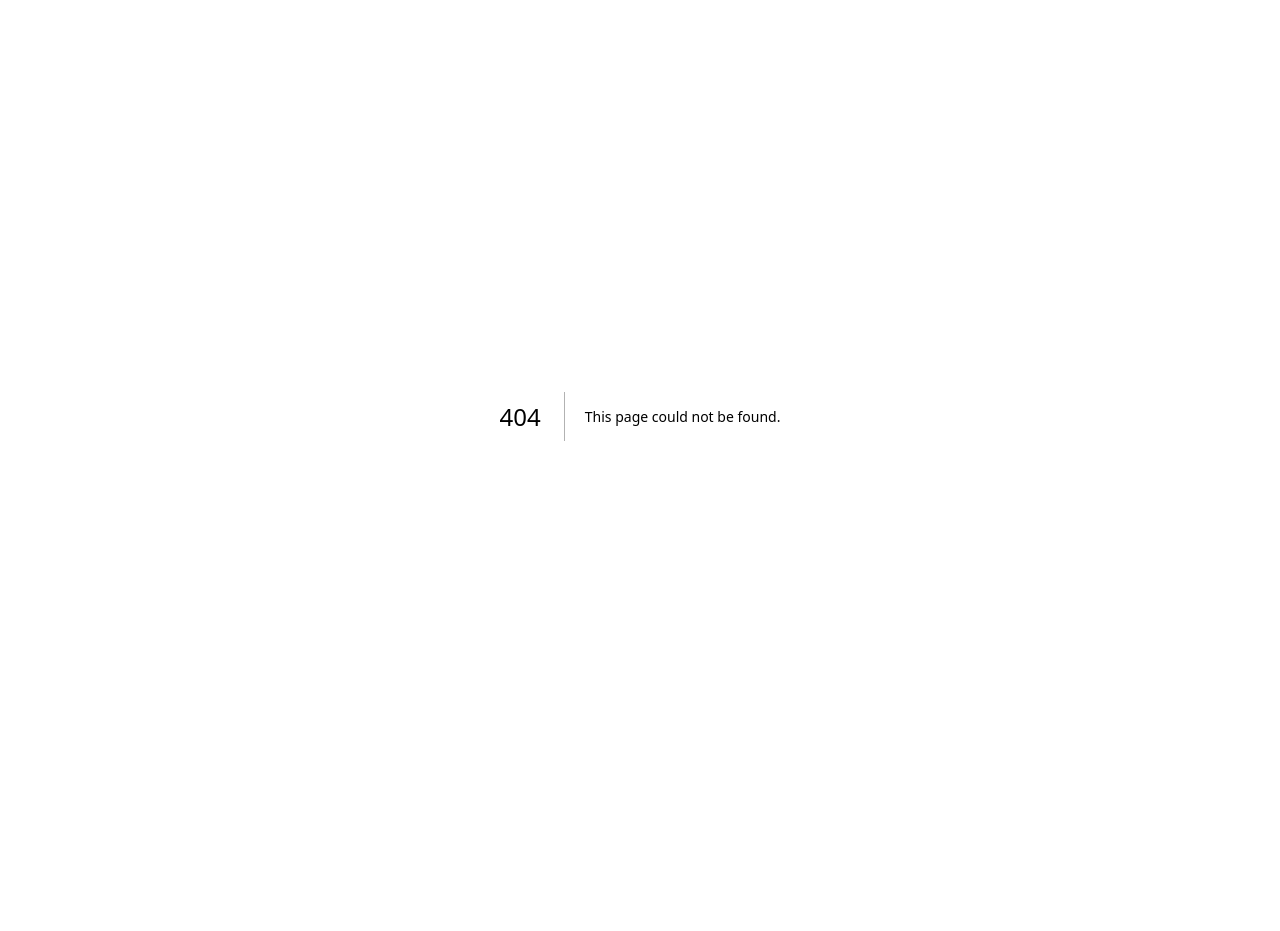
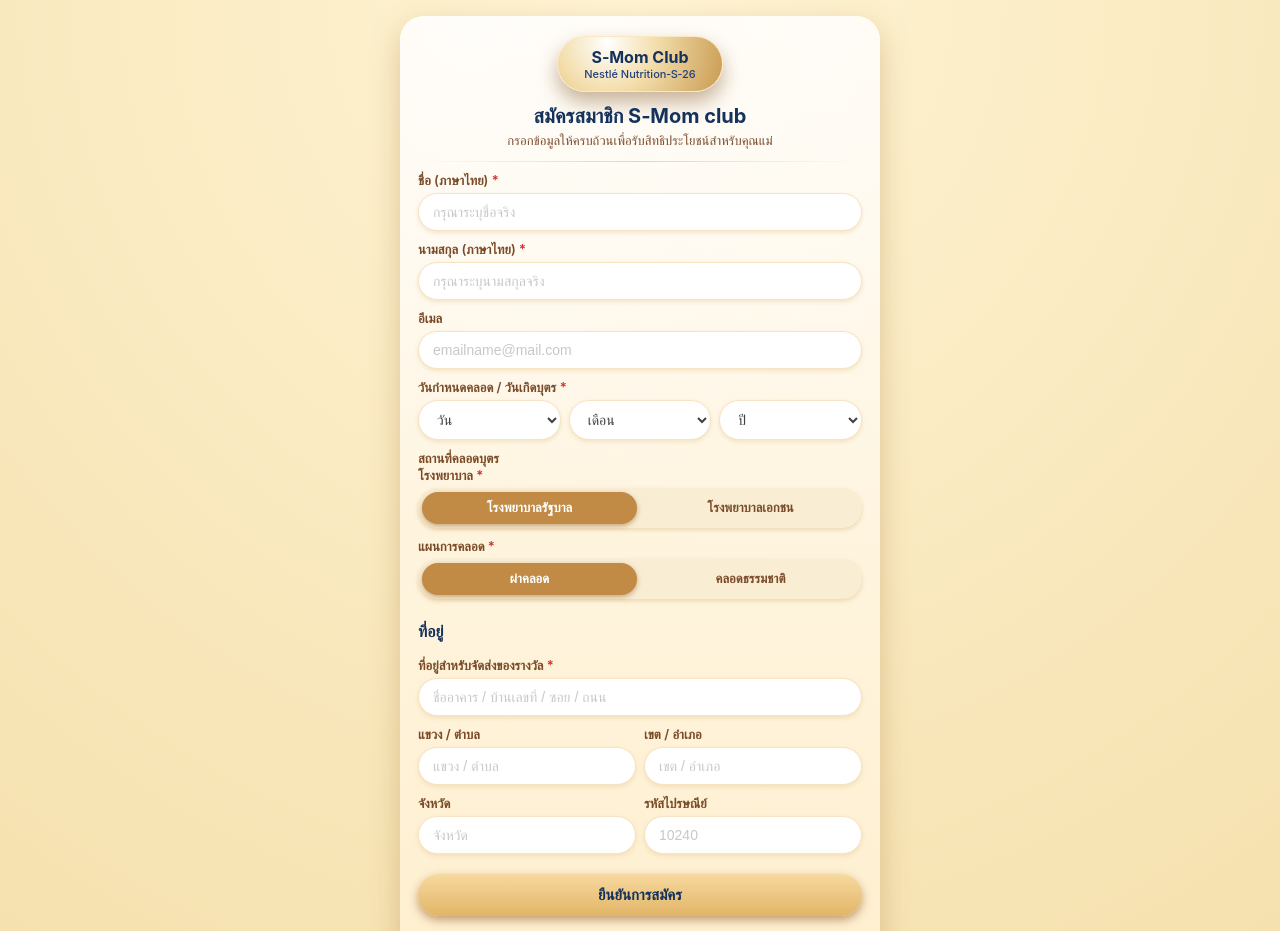
Before and after one commit to gyants/s-mommockup, a Next.js app: page /register in a window 1280 px wide. Before the commit this address had no page. Shown: the top 931 px of the page. Before the commit the page ends 832 px from the top, so only its background shows below. Built offline with nearby package versions, Linux system fonts and the light colour scheme.

Commit message:
Implement registration page with form handling

```diff
--- /dev/null
+++ b/app/register/page.tsx
@@ -0,0 +1,281 @@
+'use client';
+
+import React, { useState } from 'react';
+import { useRouter } from 'next/navigation';
+
+export default function RegisterPage() {
+  const router = useRouter();
+  const [submitting, setSubmitting] = useState(false);
+
+  function handleChipClick(
+    e: React.MouseEvent<HTMLDivElement>,
+    hiddenName: string
+  ) {
+    const btn = (e.target as HTMLElement).closest<HTMLButtonElement>('.chip');
+    if (!btn) return;
+
+    const group = btn.closest<HTMLDivElement>('.');
+    const chips = (btn.parentElement as HTMLDivElement).querySelectorAll<HTMLButtonElement>('.chip');
+    chips.forEach((ch) => ch.classList.remove('active'));
+    btn.classList.add('active');
+
+    const hidden = document.querySelector<HTMLInputElement>(
+      `input[name="${hiddenName}"]`
+    );
+    if (hidden) hidden.value = btn.dataset.value || '';
+  }
+
+  function resetChips() {
+    document.querySelectorAll<HTMLDivElement>('.chips').forEach((group) => {
+      const chips = group.querySelectorAll<HTMLButtonElement>('.chip');
+      chips.forEach((ch) => ch.classList.remove('active'));
+      if (chips[0]) {
+        chips[0].classList.add('active');
+        const hiddenName = group.dataset.name;
+        if (hiddenName) {
+          const hidden = document.querySelector<HTMLInputElement>(
+            `input[name="${hiddenName}"]`
+          );
+          if (hidden) hidden.value = chips[0].dataset.value || '';
+        }
+      }
+    });
+  }
+
+  async function handleSubmit(e: React.FormEvent<HTMLFormElement>) {
+    e.preventDefault();
+    const form = e.currentTarget;
+
+    if (!form.reportValidity()) return;
+
+    setSubmitting(true);
+
+    // Fake 1.2s "send" then navigate
+    setTimeout(() => {
+      setSubmitting(false);
+      form.reset();
+      resetChips();
+      router.push('/thank-you');
+    }, 1200);
+  }
+
+  return (
+    <main className="page">
+      <div className="mock-card">
+        <div className="mock-inner">
+          {/* Header */}
+          <div className="badge-wrap">
+            <div className="badge">
+              S‑Mom Club
+              <span>Nestlé Nutrition‑S‑26</span>
+            </div>
+          </div>
+          <h1 className="title-main">สมัครสมาชิก S‑Mom club</h1>
+          <p className="title-sub">กรอกข้อมูลให้ครบถ้วนเพื่อรับสิทธิประโยชน์สำหรับคุณแม่</p>
+          <div className="divider" />
+
+          {/* Form */}
+          <form id="mockForm" onSubmit={handleSubmit}>
+            {/* Thai Name */}
+            <div>
+              <label htmlFor="firstName">
+                ชื่อ (ภาษาไทย) <span className="required">*</span>
+              </label>
+              <input
+                className="input-pill"
+                id="firstName"
+                name="firstName"
+                type="text"
+                required
+                placeholder="กรุณาระบุชื่อจริง"
+              />
+            </div>
+
+            {/* Thai Surname */}
+            <div>
+              <label htmlFor="lastName">
+                นามสกุล (ภาษาไทย) <span className="required">*</span>
+              </label>
+              <input
+                className="input-pill"
+                id="lastName"
+                name="lastName"
+                type="text"
+                required
+                placeholder="กรุณาระบุนามสกุลจริง"
+              />
+            </div>
+
+            {/* Email */}
+            <div>
+              <label htmlFor="email">อีเมล</label>
+              <input
+                className="input-pill"
+                id="email"
+                name="email"
+                type="email"
+                placeholder="emailname@mail.com"
+              />
+            </div>
+
+            {/* Due date */}
+            <div>
+              <label>
+                วันกำหนดคลอด / วันเกิดบุตร <span className="required">*</span>
+              </label>
+              <div className="row">
+                <select className="input-pill" name="day" required defaultValue="">
+                  <option value="">วัน</option>
+                  {Array.from({ length: 31 }).map((_, i) => (
+                    <option key={i + 1} value={i + 1}>
+                      {i + 1}
+                    </option>
+                  ))}
+                </select>
+                <select className="input-pill" name="month" required defaultValue="">
+                  <option value="">เดือน</option>
+                  {[
+                    'ม.ค.',
+                    'ก.พ.',
+                    'มี.ค.',
+                    'เม.ย.',
+                    'พ.ค.',
+                    'มิ.ย.',
+                    'ก.ค.',
+                    'ส.ค.',
+                    'ก.ย.',
+                    'ต.ค.',
+                    'พ.ย.',
+                    'ธ.ค.'
+                  ].map((m) => (
+                    <option key={m} value={m}>
+                      {m}
+                    </option>
+                  ))}
+                </select>
+                <select className="input-pill" name="year" required defaultValue="">
+                  <option value="">ปี</option>
+                  <option>2024</option>
+                  <option>2025</option>
+                  <option>2026</option>
+                </select>
+              </div>
+            </div>
+
+            {/* Hospital type */}
+            <div>
+              <label>
+                สถานที่คลอดบุตร<br />
+                โรงพยาบาล <span className="required">*</span>
+              </label>
+              <div
+                className="chips"
+                data-name="hospitalType"
+                onClick={(e) => handleChipClick(e, 'hospitalType')}
+              >
+                <button type="button" className="chip active" data-value="public">
+                  โรงพยาบาลรัฐบาล
+                </button>
+                <button type="button" className="chip" data-value="private">
+                  โรงพยาบาลเอกชน
+                </button>
+              </div>
+              <input type="hidden" name="hospitalType" defaultValue="public" />
+            </div>
+
+            {/* Birth plan */}
+            <div>
+              <label>
+                แผนการคลอด <span className="required">*</span>
+              </label>
+              <div
+                className="chips"
+                data-name="birthPlan"
+                onClick={(e) => handleChipClick(e, 'birthPlan')}
+              >
+                <button type="button" className="chip active" data-value="csec">
+                  ผ่าคลอด
+                </button>
+                <button type="button" className="chip" data-value="natural">
+                  คลอดธรรมชาติ
+                </button>
+              </div>
+              <input type="hidden" name="birthPlan" defaultValue="csec" />
+            </div>
+
+            {/* Address section */}
+            <div className="section-label">ที่อยู่</div>
+
+            <div>
+              <label htmlFor="addressLine">
+                ที่อยู่สำหรับจัดส่งของรางวัล <span className="required">*</span>
+              </label>
+              <input
+                className="input-pill"
+                id="addressLine"
+                name="addressLine"
+                type="text"
+                required
+                placeholder="ชื่ออาคาร / บ้านเลขที่ / ซอย / ถนน"
+              />
+            </div>
+
+            <div className="row">
+              <div>
+                <label htmlFor="subDistrict">แขวง / ตำบล</label>
+                <input
+                  className="input-pill"
+                  id="subDistrict"
+                  name="subDistrict"
+                  type="text"
+                  placeholder="แขวง / ตำบล"
+                />
+              </div>
+              <div>
+                <label htmlFor="district">เขต / อำเภอ</label>
+                <input
+                  className="input-pill"
+                  id="district"
+                  name="district"
+                  type="text"
+                  placeholder="เขต / อำเภอ"
+                />
+              </div>
+            </div>
+
+            <div className="row">
+              <div>
+                <label htmlFor="province">จังหวัด</label>
+                <input
+                  className="input-pill"
+                  id="province"
+                  name="province"
+                  type="text"
+                  placeholder="จังหวัด"
+                />
+              </div>
+              <div>
+                <label htmlFor="postcode">รหัสไปรษณีย์</label>
+                <input
+                  className="input-pill"
+                  id="postcode"
+                  name="postcode"
+                  type="text"
+                  inputMode="numeric"
+                  placeholder="10240"
+                />
+              </div>
+            </div>
+
+            <button type="submit" className="submit-btn" disabled={submitting}>
+              {submitting ? 'กำลังส่ง...' : 'ยืนยันการสมัคร'}
+            </button>
+            <div className="note">
+              ข้อมูลนี้ใช้เพื่อการสื่อสารโปรโมชั่นและสิทธิประโยชน์จาก Nestlé S‑26 เท่านั้น
+            </div>
+          </form>
+        </div>
+      </div>
+    </main>
+  );
+}
```
